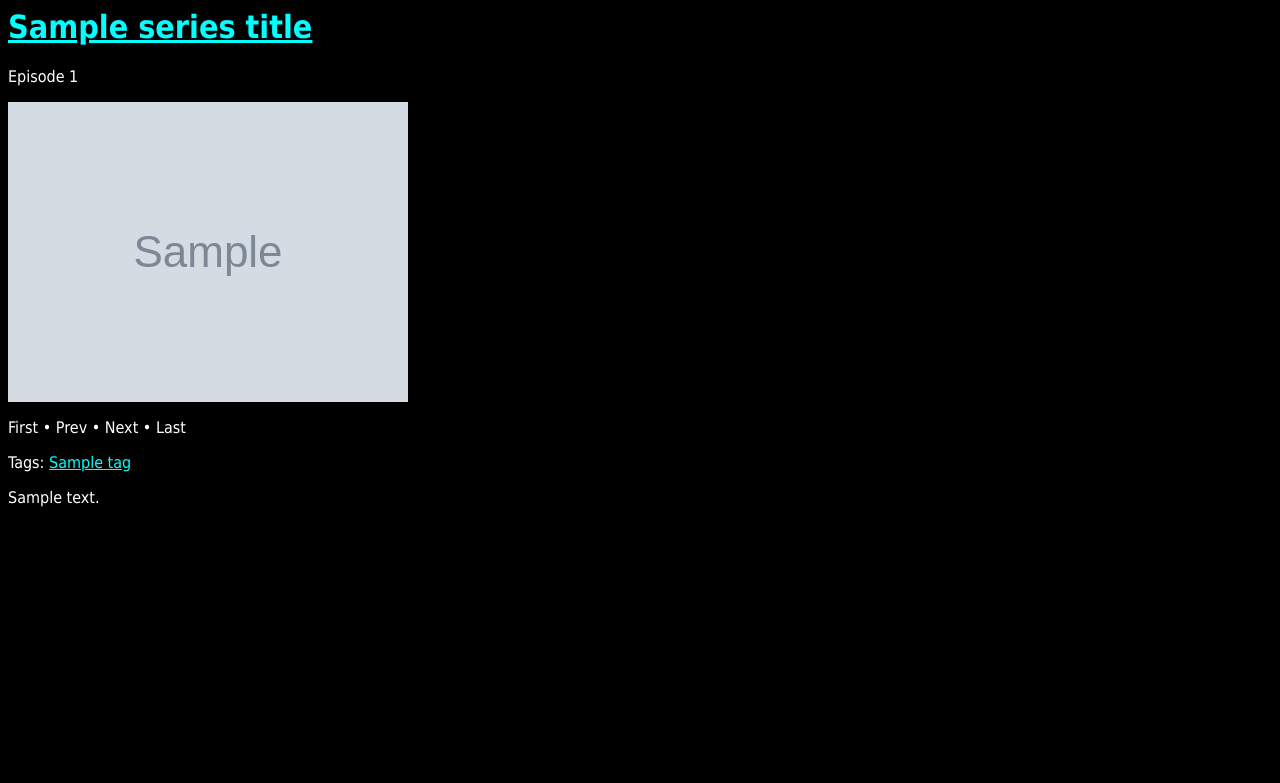
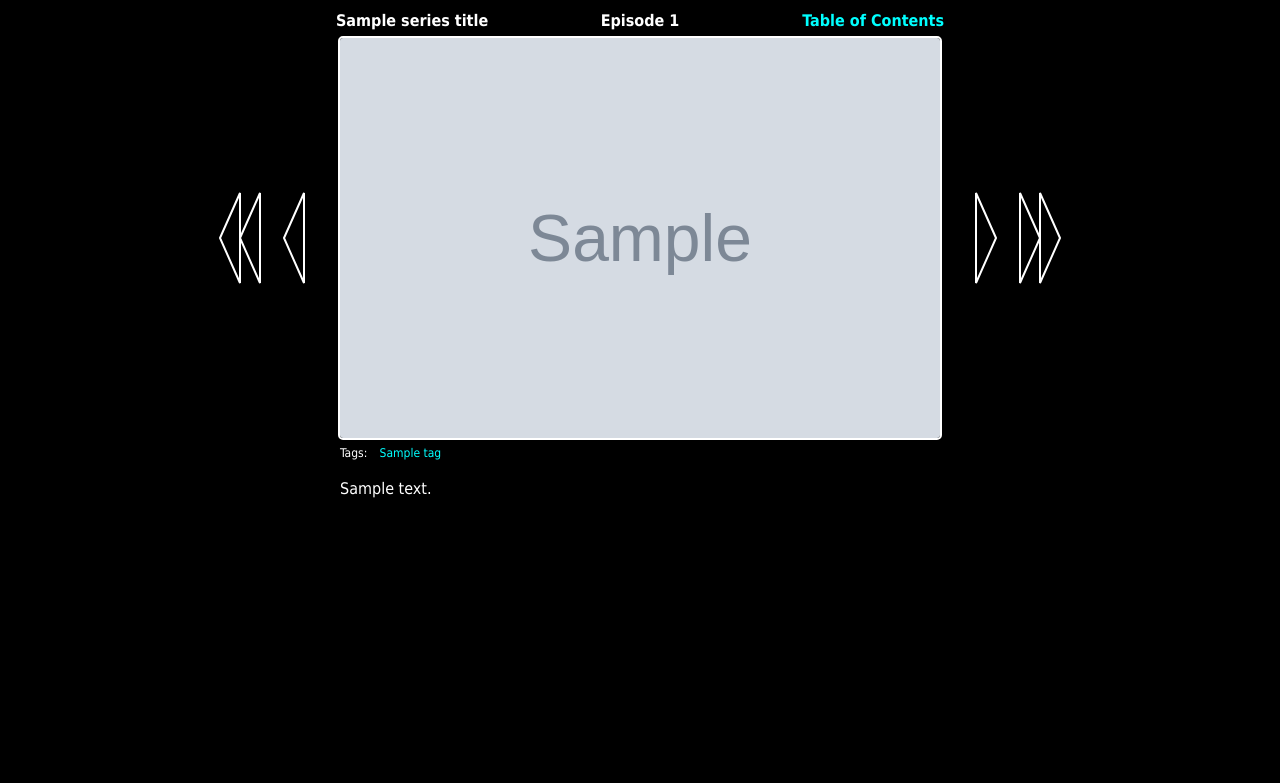
Before and after one commit to bnacar/django-bnacar-comic, a Django app: template comic/templates/comic/episode.html in a window 1280 px wide. Shown: the top 783 px of the page. Run offline with Django 3.2, Linux system fonts and the light colour scheme; the template is opened without the code that fills it: most values are stand-ins (such as "Sample title", 1, 10 or a date in 2020); grey boxes marked "Sample" are stand-in pictures.

Commit message:
fix up layout and styling

```diff
--- a/comic/static/comic/style.css
+++ b/comic/static/comic/style.css
@@ -2,13 +2,92 @@ body {
   background-color: black;
   color: white;
   font-family: Tahoma, Verdana, Arial, sans-serif;
+  font-size: 1em;
+  text-align: left;
+  -webkit-text-size-adjust: 100%;
+}
+
+table.feature {
+  margin: auto;
+  border: 0px;
+}
+
+table.title {
+  font-weight: bold;
+  margin: auto;
+  border: 0px;
+  font-size: 1em;
+}
+
+td.left {
+  width: 33vw;
+  max-width: 200px;
+  text-align: left;
+}
+
+td.center {
+  width: 34vw;
+  max-width: 200px;
+  text-align: center;
+}
+
+td.right {
+  width: 33vw;
+  max-width: 200px;
+  text-align: right;
+}
+
+h1 {
+  font-weight: bold;
+  font-size: 2em;
+}
+
+h2 {
+  font-weight: bold;
+  font-size: 1.5em;
 }
 
 a {
   color: #00ffff;
-  text-decoration: underline;
+  text-decoration: none;
+}
+
+a.startbutton {
+  border: 2px solid #00ffff;
+  border-radius: 5px;
+  font-weight: bold;
+  padding: 0.5em 1em;
+}
+
+.spaced {
+  padding: 1em;
+}
+
+img.comic {
+  border: 2px solid white;
+  border-radius: 5px;
+  width: 60vw;
+  height: auto;
+  max-width: 600px;
+  max-height: 400px;
 }
 
 .transcript {
   display: none;
 }
+
+.episode_tags {
+  font-size: 0.75em;
+  padding: 0.25em 0;
+}
+
+.svg-container {
+  width: 6vw;
+  height: auto;
+  max-width: 60px;
+}
+
+.text {
+  max-width: 600px;
+  margin: auto;
+}
--- a/comic/templates/comic/episode.html
+++ b/comic/templates/comic/episode.html
@@ -2,52 +2,115 @@
 <html>
   <head>
     <title>{{ series_title }}: Episode {{ this_epi_num }}</title>
+    <meta http-equiv="content-type" content="text/html; charset=UTF-8">
+    <meta name="viewport" content="width=device-width, initial-scale=1, maximum-scale=1">
     <link rel="stylesheet" type="text/css" href="{% static 'comic/style.css' %}">
   </head>
   <body>
-    <h1><a href="{% url 'comic:index' series_slug %}">{{ series_title }}</a></h1>
-    <p>Episode {{ this_epi_num }}</p>
-    <img src="{{ episode_img_url }}"/>
+    <table class="title">
+      <tr>
+        <td class="left">{{ series_title }}</td>
+        <td class="center">Episode {{ this_epi_num }}</td>
+        <td class="right"><a href="{% url 'comic:index' series_slug %}">Table of Contents</a></div>
+      </tr>
+    </table>
+    <table class="feature">
+      <tr>
+        <td>
+          <div class="svg-container">
+            {% if first_epi_num %}
+            <a href="{% url 'comic:episode' series_slug first_epi_num %}">
+              <svg version="1.1" viewBox="0 0 60 100">
+                <polygon points="10,50 30,5 30,95" style="fill: transparent; stroke: #00ffff; stroke-width: 2" />
+                <polygon points="30,50 50,5 50,95" style="fill: transparent; stroke: #00ffff; stroke-width: 2" />
+                First
+              </svg>
+            </a>
+            {% else %}
+            <svg version="1.1" viewBox="0 0 60 100">
+              <polygon points="10,50 30,5 30,95" style="fill: transparent; stroke: white; stroke-width: 2" />
+              <polygon points="30,50 50,5 50,95" style="fill: transparent; stroke: white; stroke-width: 2" />
+              First
+            </svg>
+            {% endif %}
+          </div>
+        </td>
+        <td>
+          <div class="svg-container">
+            {% if prev_epi_num %}
+            <a href="{% url 'comic:episode' series_slug prev_epi_num %}">
+              <svg version="1.1" viewBox="0 0 60 100">
+                <polygon points="10,50 30,5 30,95" style="fill: transparent; stroke: #00ffff; stroke-width: 2" />
+                Prev
+              </svg>
+            </a>
+            {% else %}
+            <svg version="1.1" viewBox="0 0 60 100">
+              <polygon points="10,50 30,5 30,95" style="fill: transparent; stroke: white; stroke-width: 2" />
+              Prev
+            </svg>
+            {% endif %}
+          </div>
+        </td>
+        <td>
+          <img class="comic" src="{{ episode_img_url }}"/>
+        </td>
+        <td>
+          <div class="svg-container">
+            {% if next_epi_num %}
+            <a href="{% url 'comic:episode' series_slug next_epi_num %}">
+              <svg version="1.1" viewBox="0 0 60 100">
+                <polygon points="50,50 30,5 30,95" style="fill: transparent; stroke: #00ffff; stroke-width: 2" />
+                Next
+              </svg>
+            </a>
+            {% else %}
+            <svg version="1.1" viewBox="0 0 60 100">
+              <polygon points="50,50 30,5 30,95" style="fill: transparent; stroke: white; stroke-width: 2" />
+              Next
+            </svg>
+            {% endif %}
+          </div>
+        </td>
+        <td>
+          <div class="svg-container">
+            {% if last_epi_num %}
+            <a href="{% url 'comic:episode' series_slug last_epi_num %}">
+              <svg version="1.1" viewBox="0 0 60 100">
+                <polygon points="50,50 30,5 30,95" style="fill: transparent; stroke: #00ffff; stroke-width: 2" />
+                <polygon points="30,50 10,5 10,95" style="fill: transparent; stroke: #00ffff; stroke-width: 2" />
+                Last
+              </svg>
+            </a>
+            {% else %}
+            <svg version="1.1" viewBox="0 0 60 100">
+              <polygon points="50,50 30,5 30,95" style="fill: transparent; stroke: white; stroke-width: 2" />
+              <polygon points="30,50 10,5 10,95" style="fill: transparent; stroke: white; stroke-width: 2" />
+              Last
+            </svg>
+            {% endif %}
+          </div>
+        </td>
+      </tr>
+    </table>
     {% if transcript %}
     <div class="transcript">
     {{ transcript }}
     </div>
     {% endif %}
-    <p>
-      {% if first_epi_num %}
-      <a href="{% url 'comic:episode' series_slug first_epi_num %}">First</a>
-      {% else %}
-      First
-      {% endif %}
-      &bull;
-      {% if prev_epi_num %}
-      <a href="{% url 'comic:episode' series_slug prev_epi_num %}">Prev</a>
-      {% else %}
-      Prev
-      {% endif %}
-      &bull;
-      {% if next_epi_num %}
-      <a href="{% url 'comic:episode' series_slug next_epi_num %}">Next</a>
-      {% else %}
-      Next
-      {% endif %}
-      &bull;
-      {% if last_epi_num %}
-      <a href="{% url 'comic:episode' series_slug last_epi_num %}">Last</a>
-      {% else %}
-      Last
-      {% endif %}
-    </p>
-    <p>
+    <div class="text">
+      <div class="episode_tags">
         Tags:
         {% for tag in tags %}
+        &ensp;
         <a href="{% url 'comic:tag' series_slug tag.slug %}">{{ tag }}</a>
         {% endfor %}
-    </p>
+      </div>
       {% if episode_notes %}
       <p>
         {{ episode_notes }}
       </p>
       {% endif %}
+    </div>
   </body>
 </html>
--- a/setup.cfg
+++ b/setup.cfg
@@ -1,6 +1,6 @@
 [metadata]
 name = django-bnacar-comic
-version = 0.3
+version = 0.4
 description = A bare-bones Django app for webcomics.
 long_description = file: README.rst
 url = https://github.com/bnacar/django-bnacar-comic/
```
Also changed, not shown: comic/templates/comic/index.html (+12 -3 lines), comic/templates/comic/tag.html (+5 -2 lines), comic/views.py (+25 -3 lines), 2 other files. Lines whose indentation alone changed are shown as unchanged.
